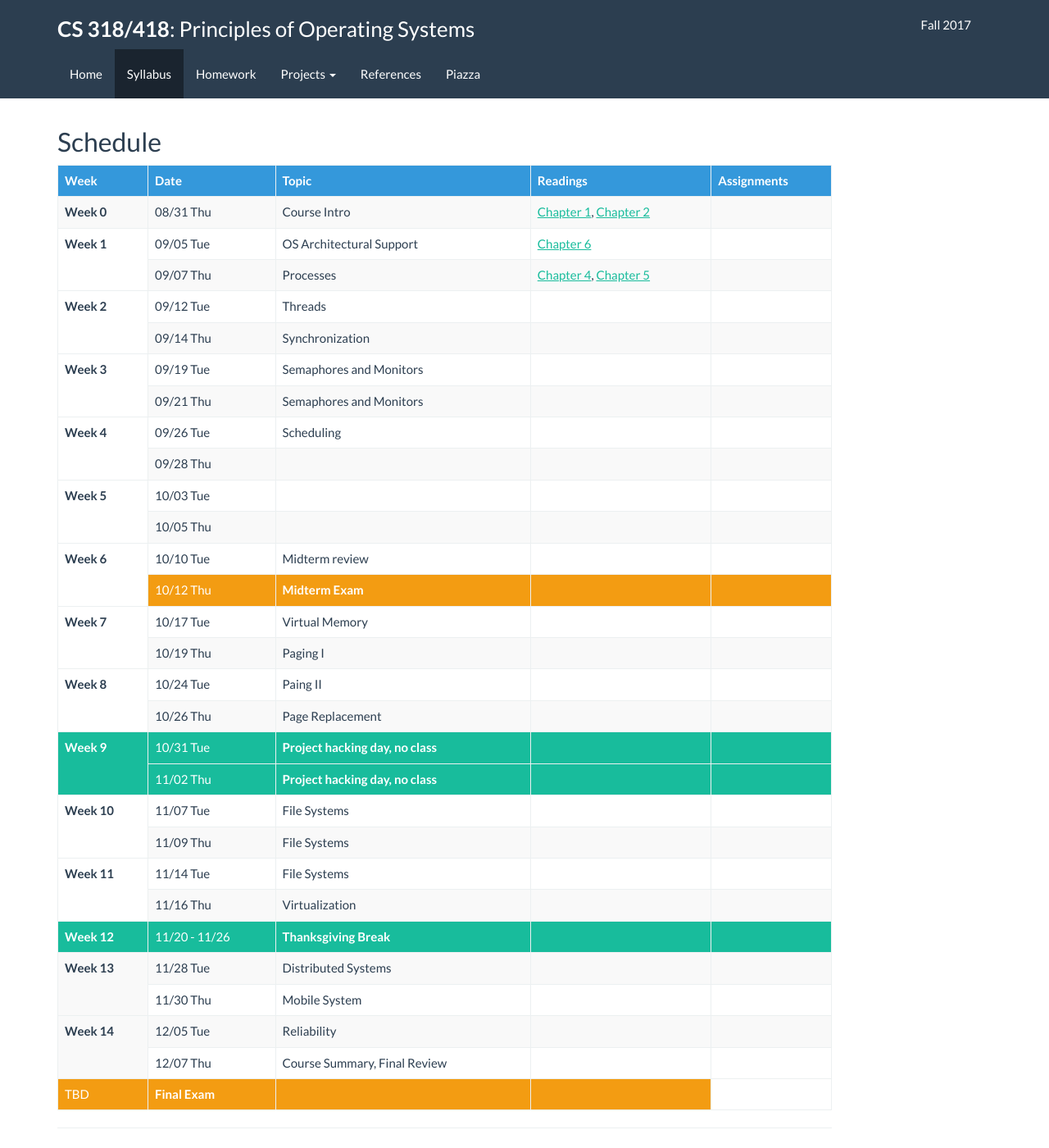
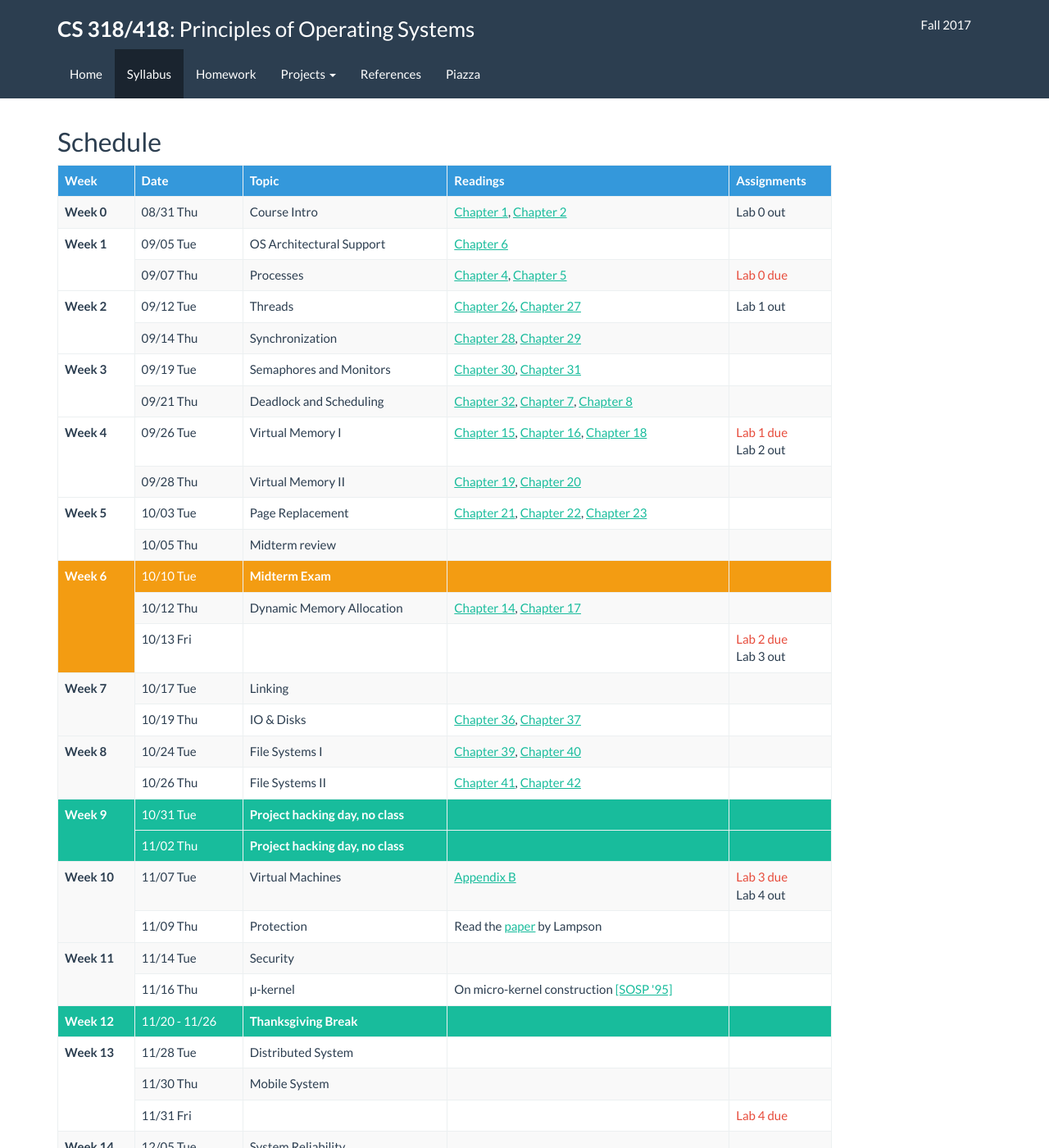
Before and after one commit to flyshark/jhu-cs318.github.io, a Jekyll site: the page built from syllabus.md, in a window 1280 px wide and 1400 px high. Shown: the whole window at 82% size. Built offline with Jekyll 4.4.1, drawn with Linux system fonts in a browser that asks for light colours; our own code applies the rules of GitHub Pages for plain Markdown files; some of the changed text lies outside the part shown.

Commit message:
sample syllabus

```diff
--- a/_config.yml
+++ b/_config.yml
@@ -33,6 +33,8 @@ navigation:
       - title: Guide
         url: #
       - separator: true
+      - title: Lab 0
+        url: #
       - title: Lab 1
         url: #
       - title: Lab 2
--- a/_includes/footer.html
+++ b/_includes/footer.html
@@ -1,6 +1,6 @@
 <footer class="site-footer">
   <hr>
   <div class="wrapper">
-    Ryan Huang | Last updated {{ site.time }}.
+    Last updated {{ site.time }}.
   </div>
 </footer>
--- a/syllabus.md
+++ b/syllabus.md
@@ -20,7 +20,7 @@ layout: default
       <td>08/31 Thu</td>
       <td>Course Intro</td>
       <td><a href="http://pages.cs.wisc.edu/~remzi/OSTEP/dialogue-threeeasy.pdf">Chapter 1</a>, <a href="http://pages.cs.wisc.edu/~remzi/OSTEP/intro.pdf">Chapter 2</a></td>
-      <td></td>
+      <td>Lab 0 out</td>
     </tr>
     <tr>
       <td rowspan="2"><b>Week 1</b></td>
@@ -32,138 +32,144 @@ layout: default
     <tr>
       <td>09/07 Thu</td>
       <td>Processes</td>
-      <td><a href="">Chapter 4</a>, <a href="">Chapter 5</a></td>
-      <td> </td>
+      <td><a href="http://pages.cs.wisc.edu/~remzi/OSTEP/cpu-intro.pdf">Chapter 4</a>, <a href="http://pages.cs.wisc.edu/~remzi/OSTEP/cpu-api.pdf">Chapter 5</a></td>
+      <td><span class="text-danger">Lab 0 due</span></td>
     </tr>
     <tr>
       <td rowspan="2"><b>Week 2</b></td>
       <td>09/12 Tue</td>
       <td>Threads</td>
-      <td> </td>
-      <td> </td>
+      <td><a href="http://pages.cs.wisc.edu/~remzi/OSTEP/threads-intro.pdf">Chapter 26</a>, <a href="http://pages.cs.wisc.edu/~remzi/OSTEP/threads-api.pdf">Chapter 27</a></td>
+      <td>Lab 1 out</td>
     </tr>
     <tr>
       <td>09/14 Thu</td>
       <td>Synchronization</td>
-      <td> </td>
-      <td> </td>
+      <td><a href="http://pages.cs.wisc.edu/~remzi/OSTEP/threads-locks.pdf">Chapter 28</a>, <a href="http://pages.cs.wisc.edu/~remzi/OSTEP/threads-locks-usage.pdf">Chapter 29</a></td>
+      <td></td>
     </tr>
     <tr>
       <td rowspan="2"><b>Week 3</b></td>
       <td>09/19 Tue</td>
       <td>Semaphores and Monitors</td>
-      <td> </td>
-      <td> </td>
+      <td><a href="http://pages.cs.wisc.edu/~remzi/OSTEP/threads-cv.pdf">Chapter 30</a>, <a href="http://pages.cs.wisc.edu/~remzi/OSTEP/threads-sema.pdf">Chapter 31</a></td>
+      <td></td>
     </tr>
     <tr>
       <td>09/21 Thu</td>
-      <td>Semaphores and Monitors</td>
-      <td> </td>
+      <td>Deadlock and Scheduling</td>
+      <td><a href="http://pages.cs.wisc.edu/~remzi/OSTEP/threads-bugs.pdf">Chapter 32</a>, <a href="http://pages.cs.wisc.edu/~remzi/OSTEP/cpu-sched.pdf">Chapter 7</a>, <a href="http://pages.cs.wisc.edu/~remzi/OSTEP/cpu-sched-mlfq.pdf">Chapter 8</a></td>
       <td> </td>
     </tr>
     <tr>
       <td rowspan="2"><b>Week 4</b></td>
       <td>09/26 Tue</td>
-      <td>Scheduling</td>
-      <td> </td>
-      <td> </td>
+      <td>Virtual Memory I</td>
+      <td><a href="http://pages.cs.wisc.edu/~remzi/OSTEP/vm-mechanism.pdf">Chapter 15</a>, <a href="http://pages.cs.wisc.edu/~remzi/OSTEP/vm-segmentation.pdf">Chapter 16</a>, <a href="http://pages.cs.wisc.edu/~remzi/OSTEP/vm-paging.pdf">Chapter 18</a></td>
+      <td><span class="text-danger">Lab 1 due</span><br>Lab 2 out</td>
     </tr>
     <tr>
       <td>09/28 Thu</td>
-      <td> </td>
-      <td> </td>
-      <td> </td>
+      <td>Virtual Memory II</td>
+      <td><a href="http://pages.cs.wisc.edu/~remzi/OSTEP/vm-tlbs.pdf">Chapter 19</a>, <a href="http://pages.cs.wisc.edu/~remzi/OSTEP/vm-smalltables.pdf">Chapter 20</a></td>
+      <td></td>
     </tr>
     <tr>
       <td rowspan="2"><b>Week 5</b></td>
       <td>10/03 Tue</td>
-      <td> </td>
-      <td> </td>
-      <td> </td>
+      <td>Page Replacement</td>
+      <td><a href="http://pages.cs.wisc.edu/~remzi/OSTEP/vm-beyondphys.pdf">Chapter 21</a>, <a href="http://pages.cs.wisc.edu/~remzi/OSTEP/vm-beyondphys-policy.pdf">Chapter 22</a>, <a href="http://pages.cs.wisc.edu/~remzi/OSTEP/vm-vax.pdf">Chapter 23</a></td>
+      <td></td>
     </tr>
     <tr>
       <td>10/05 Thu</td>
-      <td> </td>
-      <td> </td>
-      <td> </td>
+      <td>Midterm review</td>
+      <td></td>
+      <td></td>
+    </tr>
+    <tr class="warning">
+      <td rowspan="3"><b>Week 6</b></td>
+      <td>10/10 Tue</td>
+      <td><strong>Midterm Exam</strong></td>
+      <td></td>
+      <td></td>
     </tr>
     <tr>
-      <td rowspan="2"><b>Week 6</b></td>
-      <td>10/10 Tue</td>
-      <td>Midterm review</td>
-      <td> </td>
-      <td> </td>
+      <td>10/12 Thu</td>
+      <td>Dynamic Memory Allocation</td>
+      <td><a href="http://pages.cs.wisc.edu/~remzi/OSTEP/vm-api.pdf">Chapter 14</a>, <a href="http://pages.cs.wisc.edu/~remzi/OSTEP/vm-freespace.pdf">Chapter 17</a></td>
+      <td></td>
     </tr>
-    <tr class="warning">
-      <td>10/12 Thu</td>
-      <td><strong>Midterm Exam</strong></td>
-      <td> </td>
-      <td> </td>
+    <tr>
+      <td>10/13 Fri</td>
+      <td></td>
+      <td></td>
+      <td><span class="text-danger">Lab 2 due</span><br>Lab 3 out</td>
     </tr>
     <tr>
       <td rowspan="2"><b>Week 7</b></td>
       <td>10/17 Tue</td>
-      <td>Virtual Memory</td>
-      <td> </td>
-      <td> </td>
+      <td>Linking </td>
+      <td></td>
+      <td></td>
     </tr>
     <tr>
       <td>10/19 Thu</td>
-      <td>Paging I</td>
-      <td> </td>
-      <td> </td>
+      <td>IO & Disks</td>
+      <td><a href="http://pages.cs.wisc.edu/~remzi/OSTEP/file-devices.pdf">Chapter 36</a>, <a href="http://pages.cs.wisc.edu/~remzi/OSTEP/file-disks.pdf">Chapter 37</a></td>
+      <td></td>
     </tr>
     <tr>
       <td rowspan="2"><b>Week 8</b></td>
       <td>10/24 Tue</td>
-      <td>Paing II</td>
-      <td> </td>
-      <td> </td>
+      <td>File Systems I</td>
+      <td><a href="http://pages.cs.wisc.edu/~remzi/OSTEP/file-intro.pdf">Chapter 39</a>, <a href="http://pages.cs.wisc.edu/~remzi/OSTEP/file-implementation.pdf">Chapter 40</a></td>
+      <td></td>
     </tr>
     <tr>
       <td>10/26 Thu</td>
-      <td>Page Replacement</td>
-      <td> </td>
-      <td> </td>
+      <td>File Systems II</td>
+      <td><a href="http://pages.cs.wisc.edu/~remzi/OSTEP/file-ffs.pdf">Chapter 41</a>, <a href="http://pages.cs.wisc.edu/~remzi/OSTEP/file-journaling.pdf">Chapter 42</a></td>
+      <td></td>
     </tr>
     <tr class="success">
       <td rowspan="2"><b>Week 9</b></td>
       <td>10/31 Tue</td>
       <td><b>Project hacking day, no class</b></td>
-      <td> </td>
+      <td></td>
       <td> </td>
     </tr>
     <tr class="success">
       <td>11/02 Thu</td>
       <td><b>Project hacking day, no class</b></td>
-      <td> </td>
-      <td> </td>
+      <td></td>
+      <td></td>
     </tr>
     <tr>
       <td rowspan="2"><b>Week 10</b></td>
       <td>11/07 Tue</td>
-      <td>File Systems</td>
-      <td> </td>
-      <td> </td>
+      <td>Virtual Machines</td>
+      <td><a href="http://pages.cs.wisc.edu/~remzi/OSTEP/vmm-intro.pdf">Appendix B</a></td>
+      <td><span class="text-danger">Lab 3 due</span><br>Lab 4 out</td>
     </tr>
     <tr>
       <td>11/09 Thu</td>
-      <td>File Systems</td>
-      <td> </td>
-      <td> </td>
+      <td>Protection</td>
+      <td>Read the <a href="http://dl.acm.org/citation.cfm?id=775265.775268">paper</a> by Lampson</td>
+      <td></td>
     </tr>
     <tr>
       <td rowspan="2"><b>Week 11</b></td>
       <td>11/14 Tue</td>
-      <td>File Systems</td>
-      <td> </td>
-      <td> </td>
+      <td>Security</td>
+      <td></td>
+      <td></td>
     </tr>
     <tr>
       <td>11/16 Thu</td>
-      <td>Virtualization</td>
-      <td> </td>
-      <td> </td>
+      <td>μ-kernel</td>
+      <td>On micro-kernel construction <a href="http://dl.acm.org/citation.cfm?id=224075">[SOSP '95]</a></td>
+      <td></td>
     </tr>
     <tr class="success">
       <td><b>Week 12</b></td>
@@ -173,36 +179,43 @@ layout: default
       <td></td>
     </tr>
     <tr>
-      <td rowspan="2"><b>Week 13</b></td>
+      <td rowspan="3"><b>Week 13</b></td>
       <td>11/28 Tue</td>
-      <td>Distributed Systems</td>
-      <td> </td>
-      <td> </td>
+      <td>Distributed System</td>
+      <td></td>
+      <td></td>
     </tr>
     <tr>
       <td>11/30 Thu</td>
       <td>Mobile System</td>
-      <td> </td>
-      <td> </td>
+      <td></td>
+      <td></td>
+    </tr>
+    <tr>
+      <td>11/31 Fri</td>
+      <td></td>
+      <td></td>
+      <td><span class="text-danger">Lab 4 due</span></td>
     </tr>
     <tr>
       <td rowspan="2"><b>Week 14</b></td>
       <td>12/05 Tue</td>
-      <td>Reliability</td>
+      <td>System Reliability</td>
       <td> </td>
       <td> </td>
     </tr>
     <tr>
       <td>12/07 Thu</td>
-      <td>Course Summary, Final Review</td>
+      <td>Final Review</td>
       <td> </td>
       <td> </td>
     </tr>
     <tr class="warning">
       <td>TBD</td>
       <td><b>Final Exam</b></td>
-      <td> </td>
-      <td> </td>
+      <td></td>
+      <td></td>
+      <td></td>
     </tr>
   </tbody>
 </table>
```
Also changed, not shown: index.md (+10 -7 lines).
